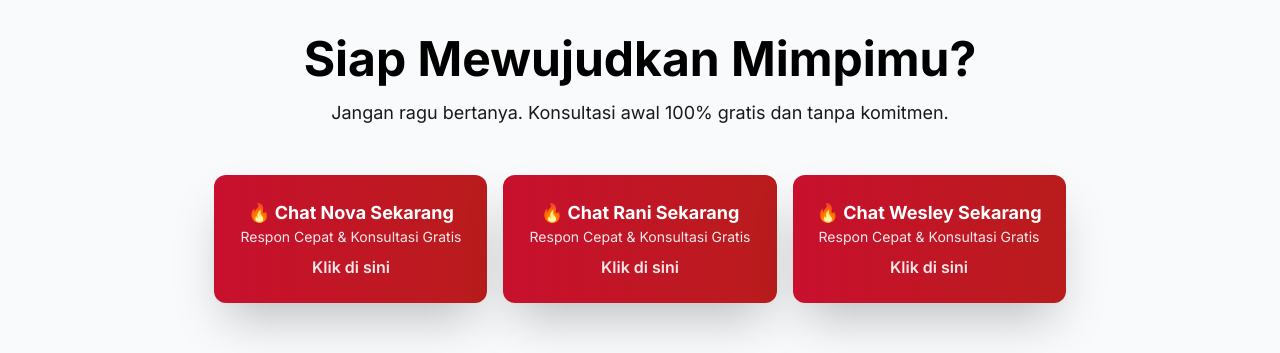
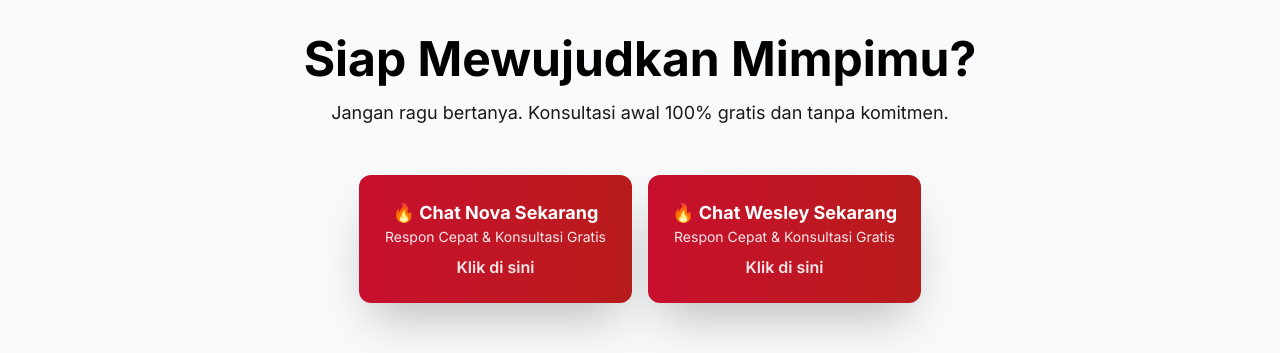
Before and after one commit to lailinasiyah/romania, a React (Vite) app: page /tentang-kami in a window 1280 px wide. Shown: the part 3157-3510 px from the top of the page. Built offline with nearby package versions, Linux system fonts and the light colour scheme.

Commit message:
add change

```diff
--- a/pages/Contact.tsx
+++ b/pages/Contact.tsx
@@ -84,9 +84,9 @@ const Contact: React.FC = () => {
 
               <div className="grid grid-cols-1 sm:grid-cols-2 gap-6">
 
-                {/* Rani */}
+                {/* Nova */}
                 <a
-                  href="https://wa.me/6282271674145?text=Halo%20Bapak%2FIbu%20Rani%2C%20saya%20tertarik%20dengan%20kerja%20di%20Romania.%20Boleh%20minta%20info%20lebih%20lanjut%3F"
+                  href="https://wa.me/6285185995935?text=Halo%20Bapak%2FIbu%20Nova%2C%20saya%20tertarik%20dengan%20kerja%20di%20Romania.%20Boleh%20minta%20info%20lebih%20lanjut%3F"
                   target="_blank"
                   rel="noreferrer"
                   className="group flex items-center p-6 bg-slate-50 rounded-2xl hover:bg-slate-100 transition"
@@ -97,10 +97,10 @@ const Contact: React.FC = () => {
 
                   <div className="flex flex-col">
                     <p className="text-xs font-bold text-slate-400 uppercase">
-                      Rani
+                      Nova
                     </p>
                     <p className="font-bold text-slate-800">
-                      +62 822-7167-4145
+                      +62 851-8599-5935
                     </p>
 
                     <div className="mt-2 flex items-center gap-2 text-red-600 font-semibold text-sm">
--- a/pages/Home.tsx
+++ b/pages/Home.tsx
@@ -438,7 +438,7 @@ const Home: React.FC = () => {
               <p className="text-black/90 text-lg">Jangan ragu bertanya. Konsultasi awal 100% gratis dan tanpa komitmen.</p>
             </div>
             <div className="flex flex-col sm:flex-row gap-4 justify-center">
-                <div className="grid sm:grid-cols-3 gap-4 text-center">
+                <div className="grid sm:grid-cols-2 gap-4 text-center">
 
   <a
     href="https://wa.me/6285185995935"
@@ -449,21 +449,6 @@ const Home: React.FC = () => {
                transition-all duration-300 group"
   >
     <p className="font-bold text-lg">🔥 Chat Nova Sekarang</p>
-    <p className="text-sm opacity-90">Respon Cepat & Konsultasi Gratis</p>
-    <p className="mt-2 font-semibold animate-pulse">
-      Klik di sini
-    </p>
-  </a>
-
-  <a
-    href="https://wa.me/6282271674145"
-    target="_blank"
-    className="bg-gradient-to-r from-[#C8102E] to-red-700
-               text-white px-6 py-6 rounded-xl
-               shadow-2xl hover:scale-110
-               transition-all duration-300 group"
-  >
-    <p className="font-bold text-lg">🔥 Chat Rani Sekarang</p>
     <p className="text-sm opacity-90">Respon Cepat & Konsultasi Gratis</p>
     <p className="mt-2 font-semibold animate-pulse">
       Klik di sini
```
